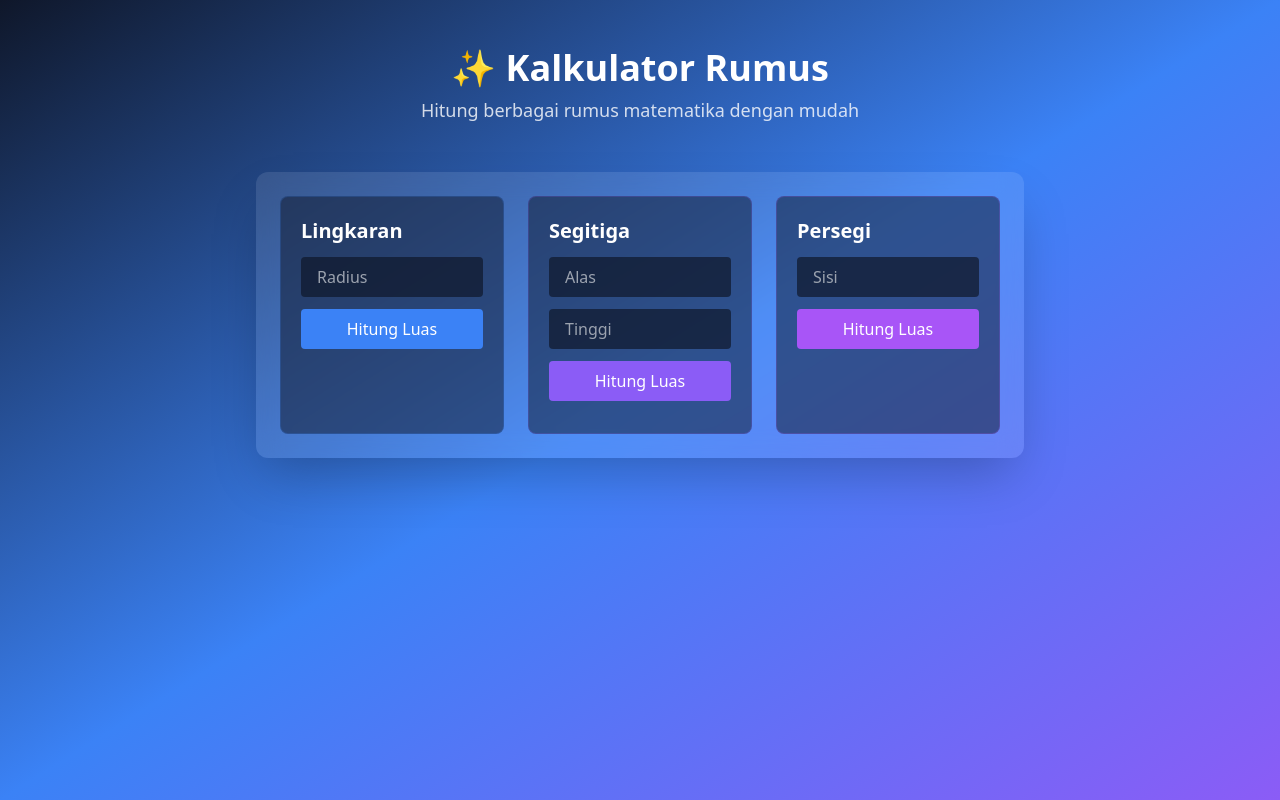
After one commit to AnZ186/website, a Flask app: page /kalkulator in a window 1280 px wide. The commit adds this page. Run offline with Flask 3, Linux system fonts and the light colour scheme; some web fonts are replaced.

Commit message:
kalkulator

```diff
--- a/app.py
+++ b/app.py
@@ -1,4 +1,4 @@
-from flask import Flask, render_template, request
+from flask import Flask, render_template, request, jsonify
 
 # Create a Flask app
 app = Flask(__name__)
@@ -6,11 +6,7 @@ app = Flask(__name__)
 # Define a route
 @app.route('/')
 def home():
-    post = [
-        {"id": 1, "title": "Postingan Pertama", "Konten": "Ini Adalah Postingan Pertama Saya."},
-        {"id": 2, "title": "Postingan Kedua", "Konten": "Ini Adalah Postingan Kedua Saya."}
-    ]
-    return render_template('index.html', title="Welcome To My Website", post=post)
+    return render_template('index.html')
 
 # About Route
 @app.route('/about')
@@ -40,6 +36,32 @@ def happybirthday():
         name = request.form.get('name', 'Teman')
     return render_template('hbd.html', name=name)
 
+# Kalkulator Route
+@app.route("/kalkulator")
+def redirect_to_kalkulator():
+    return render_template('kalkulator.html')
+
+# Kalkulator API Route
+@app.route("/calculate", methods=["POST"])
+def calculate():
+    data = request.get_json()
+    rumus = data["rumus"]
+    nilai = data["nilai"]
+
+    try:
+        if rumus == "lingkaran":
+            hasil = 3.14 * (float(nilai["radius"]) ** 2)
+        elif rumus == "segitiga":
+            hasil = 0.5 * float(nilai["alas"]) * float(nilai["tinggi"])
+        elif rumus == "persegi":
+            hasil = float(nilai["sisi"]) ** 2
+        else:
+            hasil = "Rumus tidak valid"
+
+        return jsonify({"hasil": hasil})
+    except Exception as e:
+        return jsonify({"error": str(e)})
+
 # Test Route
 @app.route('/test')
 def test():
--- a/static/css/main.css
+++ b/static/css/main.css
@@ -787,6 +787,10 @@ video {
   max-width: 42rem;
 }
 
+.max-w-3xl{
+  max-width: 48rem;
+}
+
 .max-w-4xl{
   max-width: 56rem;
 }
@@ -853,8 +857,18 @@ video {
   margin-left: calc(1.5rem * calc(1 - var(--tw-space-x-reverse)));
 }
 
+.space-y-3 > :not([hidden]) ~ :not([hidden]){
+  --tw-space-y-reverse: 0;
+  margin-top: calc(0.75rem * calc(1 - var(--tw-space-y-reverse)));
+  margin-bottom: calc(0.75rem * var(--tw-space-y-reverse));
+}
+
 .overflow-hidden{
   overflow: hidden;
+}
+
+.rounded{
+  border-radius: 0.25rem;
 }
 
 .rounded-2xl{
@@ -957,6 +971,10 @@ video {
   border-color: rgb(244 114 182 / var(--tw-border-opacity, 1));
 }
 
+.border-primary\/20{
+  border-color: rgb(59 130 246 / 0.2);
+}
+
 .border-purple-300{
   --tw-border-opacity: 1;
   border-color: rgb(216 180 254 / var(--tw-border-opacity, 1));
@@ -967,6 +985,14 @@ video {
   border-color: rgb(192 132 252 / var(--tw-border-opacity, 1));
 }
 
+.border-purple-500\/20{
+  border-color: rgb(168 85 247 / 0.2);
+}
+
+.border-secondary\/20{
+  border-color: rgb(139 92 246 / 0.2);
+}
+
 .border-yellow-400{
   --tw-border-opacity: 1;
   border-color: rgb(250 204 21 / var(--tw-border-opacity, 1));
@@ -987,6 +1013,14 @@ video {
   background-color: rgb(30 58 138 / var(--tw-bg-opacity, 1));
 }
 
+.bg-dark\/50{
+  background-color: rgb(15 23 42 / 0.5);
+}
+
+.bg-dark\/70{
+  background-color: rgb(15 23 42 / 0.7);
+}
+
 .bg-gray-100{
   --tw-bg-opacity: 1;
   background-color: rgb(243 244 246 / var(--tw-bg-opacity, 1));
@@ -1022,9 +1056,28 @@ video {
   background-color: rgb(236 72 153 / var(--tw-bg-opacity, 1));
 }
 
+.bg-primary{
+  --tw-bg-opacity: 1;
+  background-color: rgb(59 130 246 / var(--tw-bg-opacity, 1));
+}
+
+.bg-purple-500{
+  --tw-bg-opacity: 1;
+  background-color: rgb(168 85 247 / var(--tw-bg-opacity, 1));
+}
+
+.bg-secondary{
+  --tw-bg-opacity: 1;
+  background-color: rgb(139 92 246 / var(--tw-bg-opacity, 1));
+}
+
 .bg-white{
   --tw-bg-opacity: 1;
   background-color: rgb(255 255 255 / var(--tw-bg-opacity, 1));
+}
+
+.bg-white\/10{
+  background-color: rgb(255 255 255 / 0.1);
 }
 
 .bg-opacity-20{
@@ -1071,6 +1124,12 @@ video {
   --tw-gradient-stops: var(--tw-gradient-from), var(--tw-gradient-to);
 }
 
+.from-dark{
+  --tw-gradient-from: #0f172a var(--tw-gradient-from-position);
+  --tw-gradient-to: rgb(15 23 42 / 0) var(--tw-gradient-to-position);
+  --tw-gradient-stops: var(--tw-gradient-from), var(--tw-gradient-to);
+}
+
 .from-gray-50{
   --tw-gradient-from: #f9fafb var(--tw-gradient-from-position);
   --tw-gradient-to: rgb(249 250 251 / 0) var(--tw-gradient-to-position);
@@ -1101,6 +1160,11 @@ video {
   --tw-gradient-stops: var(--tw-gradient-from), var(--tw-gradient-to);
 }
 
+.via-primary{
+  --tw-gradient-to: rgb(59 130 246 / 0)  var(--tw-gradient-to-position);
+  --tw-gradient-stops: var(--tw-gradient-from), #3b82f6 var(--tw-gradient-via-position), var(--tw-gradient-to);
+}
+
 .via-purple-900{
   --tw-gradient-to: rgb(88 28 135 / 0)  var(--tw-gradient-to-position);
   --tw-gradient-stops: var(--tw-gradient-from), #581c87 var(--tw-gradient-via-position), var(--tw-gradient-to);
@@ -1130,6 +1194,10 @@ video {
   --tw-gradient-to: #9333ea var(--tw-gradient-to-position);
 }
 
+.to-secondary{
+  --tw-gradient-to: #8b5cf6 var(--tw-gradient-to-position);
+}
+
 .bg-clip-text{
   -webkit-background-clip: text;
           background-clip: text;
@@ -1139,6 +1207,10 @@ video {
   padding: 1rem;
 }
 
+.p-5{
+  padding: 1.25rem;
+}
+
 .p-6{
   padding: 1.5rem;
 }
@@ -1344,6 +1416,10 @@ video {
 .text-yellow-300{
   --tw-text-opacity: 1;
   color: rgb(253 224 71 / var(--tw-text-opacity, 1));
+}
+
+.opacity-80{
+  opacity: 0.8;
 }
 
 .shadow-2xl{
@@ -1368,6 +1444,12 @@ video {
   --tw-shadow: 0 20px 25px -5px rgb(0 0 0 / 0.1), 0 8px 10px -6px rgb(0 0 0 / 0.1);
   --tw-shadow-colored: 0 20px 25px -5px var(--tw-shadow-color), 0 8px 10px -6px var(--tw-shadow-color);
   box-shadow: var(--tw-ring-offset-shadow, 0 0 #0000), var(--tw-ring-shadow, 0 0 #0000), var(--tw-shadow);
+}
+
+.backdrop-blur-md{
+  --tw-backdrop-blur: blur(12px);
+  -webkit-backdrop-filter: var(--tw-backdrop-blur) var(--tw-backdrop-brightness) var(--tw-backdrop-contrast) var(--tw-backdrop-grayscale) var(--tw-backdrop-hue-rotate) var(--tw-backdrop-invert) var(--tw-backdrop-opacity) var(--tw-backdrop-saturate) var(--tw-backdrop-sepia);
+  backdrop-filter: var(--tw-backdrop-blur) var(--tw-backdrop-brightness) var(--tw-backdrop-contrast) var(--tw-backdrop-grayscale) var(--tw-backdrop-hue-rotate) var(--tw-backdrop-invert) var(--tw-backdrop-opacity) var(--tw-backdrop-saturate) var(--tw-backdrop-sepia);
 }
 
 .transition{
@@ -1461,6 +1543,19 @@ video {
   background-color: rgb(219 39 119 / var(--tw-bg-opacity, 1));
 }
 
+.hover\:bg-primary\/80:hover{
+  background-color: rgb(59 130 246 / 0.8);
+}
+
+.hover\:bg-purple-400:hover{
+  --tw-bg-opacity: 1;
+  background-color: rgb(192 132 252 / var(--tw-bg-opacity, 1));
+}
+
+.hover\:bg-secondary\/80:hover{
+  background-color: rgb(139 92 246 / 0.8);
+}
+
 .hover\:text-blue-400:hover{
   --tw-text-opacity: 1;
   color: rgb(96 165 250 / var(--tw-text-opacity, 1));
@@ -1498,11 +1593,21 @@ video {
   --tw-ring-color: rgb(59 130 246 / var(--tw-ring-opacity, 1));
 }
 
+.focus\:ring-primary:focus{
+  --tw-ring-opacity: 1;
+  --tw-ring-color: rgb(59 130 246 / var(--tw-ring-opacity, 1));
+}
+
 .focus\:ring-purple-500:focus{
   --tw-ring-opacity: 1;
   --tw-ring-color: rgb(168 85 247 / var(--tw-ring-opacity, 1));
 }
 
+.focus\:ring-secondary:focus{
+  --tw-ring-opacity: 1;
+  --tw-ring-color: rgb(139 92 246 / var(--tw-ring-opacity, 1));
+}
+
 @media (min-width: 768px){
   .md\:w-1\/2{
     width: 50%;
--- /dev/null
+++ b/static/js/kalkulator.js
@@ -0,0 +1,25 @@
+async function hitung(rumus) {
+    let nilai = {};
+    const hasilElement = document.getElementById(`hasil-${rumus}`);
+
+    if (rumus === "lingkaran") {
+    nilai.radius = document.getElementById("radius").value;
+    } else if (rumus === "segitiga") {
+    nilai.alas = document.getElementById("alas").value;
+    nilai.tinggi = document.getElementById("tinggi").value;
+    } else if (rumus === "persegi") {
+    nilai.sisi = document.getElementById("sisi").value;
+    }
+
+    try {
+    const response = await fetch("/calculate", {
+        method: "POST",
+        headers: { "Content-Type": "application/json" },
+        body: JSON.stringify({ rumus, nilai }),
+    });
+    const data = await response.json();
+    hasilElement.textContent = `Hasil: ${data.hasil}`;
+    } catch (error) {
+    hasilElement.textContent = "Error!";
+    }
+}
--- a/tailwind.config.js
+++ b/tailwind.config.js
@@ -20,6 +20,9 @@ module.exports = {
       colors: {
         'darkpink': '#E9456C',
         'darkblue': '#052842',
+        dark: "#0f172a",
+        primary: "#3b82f6",
+        secondary: "#8b5cf6",
       },
       fontFamily: {
         Winky: ['Winky Sans', ]
--- a/templates/index.html
+++ b/templates/index.html
@@ -4,7 +4,7 @@
     <meta charset="UTF-8">
     <meta name="viewport" content="width=device-width, initial-scale=1.0">
     <title>Landing Page Futuristik ✨</title>
-    <script src="https://cdn.tailwindcss.com"></script>
+    <link rel="stylesheet" href="static/css/main.css">
     <link href="https://fonts.googleapis.com/css2?family=Comic+Neue:wght@400;700&family=Poppins:wght@400;600&display=swap" rel="stylesheet">
     <style>
         body {
--- /dev/null
+++ b/templates/kalkulator.html
@@ -0,0 +1,54 @@
+<!DOCTYPE html>
+<html lang="en">
+<head>
+<meta charset="UTF-8">
+<meta name="viewport" content="width=device-width, initial-scale=1.0">
+<title>Kalkulator Rumus Modern</title>
+<link rel="stylesheet" href="static/css/main.css">
+</head>
+<body class="bg-gradient-to-br from-dark via-primary to-secondary min-h-screen text-white">
+<div class="container mx-auto px-4 py-12">
+    <header class="text-center mb-12">
+    <h1 class="text-4xl font-bold mb-2">✨ Kalkulator Rumus</h1>
+    <p class="text-lg opacity-80">Hitung berbagai rumus matematika dengan mudah</p>
+    </header>
+
+    <div class="bg-white/10 backdrop-blur-md rounded-xl p-6 max-w-3xl mx-auto shadow-2xl">
+    <div class="grid grid-cols-1 md:grid-cols-3 gap-6">
+        <!-- Kalkulator Lingkaran -->
+        <div class="bg-dark/50 p-5 rounded-lg border border-primary/20">
+        <h3 class="text-xl font-semibold mb-3">Lingkaran</h3>
+        <div class="space-y-3">
+            <input type="number" id="radius" placeholder="Radius" class="w-full bg-dark/70 px-4 py-2 rounded focus:outline-none focus:ring-2 focus:ring-primary">
+            <button onclick="hitung('lingkaran')" class="w-full bg-primary hover:bg-primary/80 py-2 rounded transition">Hitung Luas</button>
+            <div id="hasil-lingkaran" class="text-center text-lg font-medium"></div>
+        </div>
+        </div>
+
+        <!-- Kalkulator Segitiga -->
+        <div class="bg-dark/50 p-5 rounded-lg border border-secondary/20">
+        <h3 class="text-xl font-semibold mb-3">Segitiga</h3>
+        <div class="space-y-3">
+            <input type="number" id="alas" placeholder="Alas" class="w-full bg-dark/70 px-4 py-2 rounded focus:outline-none focus:ring-2 focus:ring-secondary">
+            <input type="number" id="tinggi" placeholder="Tinggi" class="w-full bg-dark/70 px-4 py-2 rounded focus:outline-none focus:ring-2 focus:ring-secondary">
+            <button onclick="hitung('segitiga')" class="w-full bg-secondary hover:bg-secondary/80 py-2 rounded transition">Hitung Luas</button>
+            <div id="hasil-segitiga" class="text-center text-lg font-medium"></div>
+        </div>
+        </div>
+
+        <!-- Kalkulator Persegi -->
+        <div class="bg-dark/50 p-5 rounded-lg border border-purple-500/20">
+        <h3 class="text-xl font-semibold mb-3">Persegi</h3>
+        <div class="space-y-3">
+            <input type="number" id="sisi" placeholder="Sisi" class="w-full bg-dark/70 px-4 py-2 rounded focus:outline-none focus:ring-2 focus:ring-purple-500">
+            <button onclick="hitung('persegi')" class="w-full bg-purple-500 hover:bg-purple-400 py-2 rounded transition">Hitung Luas</button>
+            <div id="hasil-persegi" class="text-center text-lg font-medium"></div>
+        </div>
+        </div>
+    </div>
+    </div>
+</div>
+
+<script src="/static/js/kalkulator.js"></script>
+</body>
+</html>
```
Also changed, not shown: test.py (added, +54 -0 lines).
